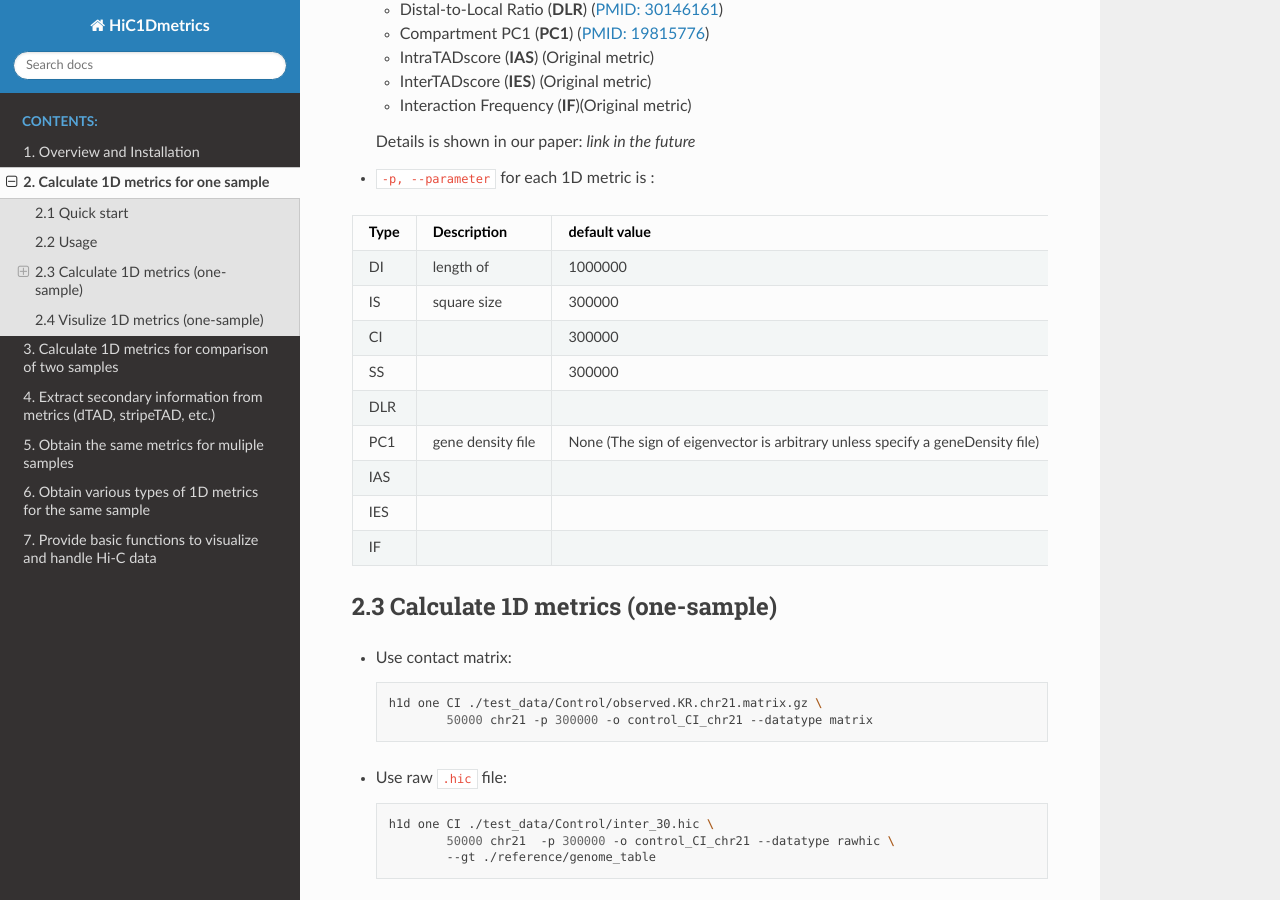
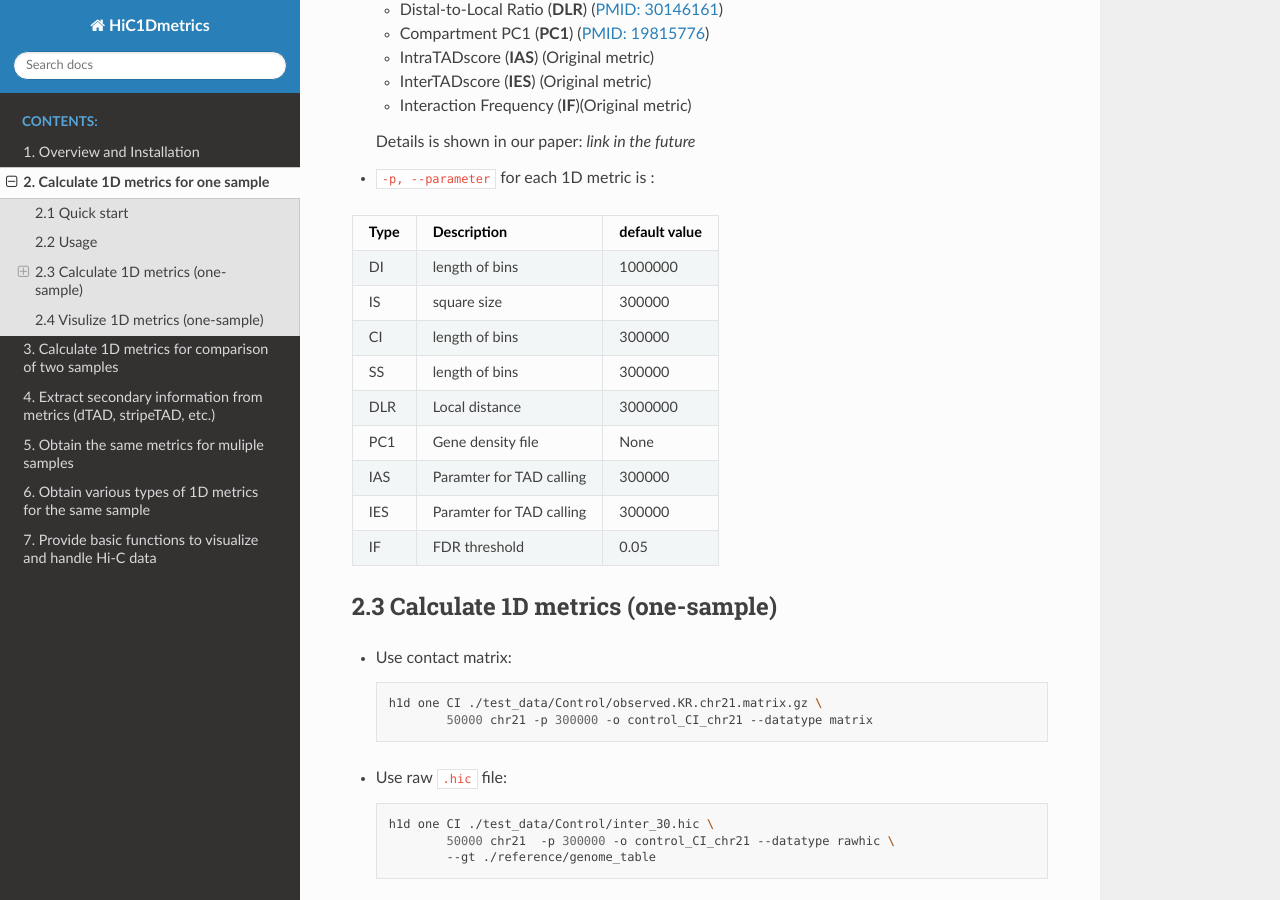
Before and after one commit to wangjk321/H1D_documents, a Sphinx documentation site: the page built from source/onesample.md, in a window 1280 px wide and 900 px high, scrolled down 1265 px. Built offline with Sphinx 7.4.7 and the Read the Docs theme 2.0.0, drawn with Linux system fonts in a browser that asks for light colours.

Commit message:
parameter

```diff
--- a/source/onesample.md
+++ b/source/onesample.md
@@ -66,17 +66,17 @@ optional arguments:
 
 - `-p, --parameter` for each 1D metric is :
 
-  | Type | Description       | default value                                                |
-  | ---- | ----------------- | ------------------------------------------------------------ |
-  | DI   | length of         | 1000000                                                      |
-  | IS   | square size       | 300000                                                       |
-  | CI   |                   | 300000                                                       |
-  | SS   |                   | 300000                                                       |
-  | DLR  |                   |                                                              |
-  | PC1  | gene density file | None (The sign of eigenvector is arbitrary unless specify a geneDensity file) |
-  | IAS  |                   |                                                              |
-  | IES  |                   |                                                              |
-  | IF   |                   |                                                              |
+  | Type | Description              | default value |
+  | ---- | ------------------------ | ------------- |
+  | DI   | length of bins           | 1000000       |
+  | IS   | square size              | 300000        |
+  | CI   | length of bins           | 300000        |
+  | SS   | length of bins           | 300000        |
+  | DLR  | Local distance           | 3000000       |
+  | PC1  | Gene density file        | None          |
+  | IAS  | Paramter for TAD calling | 300000        |
+  | IES  | Paramter for TAD calling | 300000        |
+  | IF   | FDR threshold            | 0.05          |
 
 
 
```
Also changed, not shown: source/twosample.md (+11 -11 lines).
